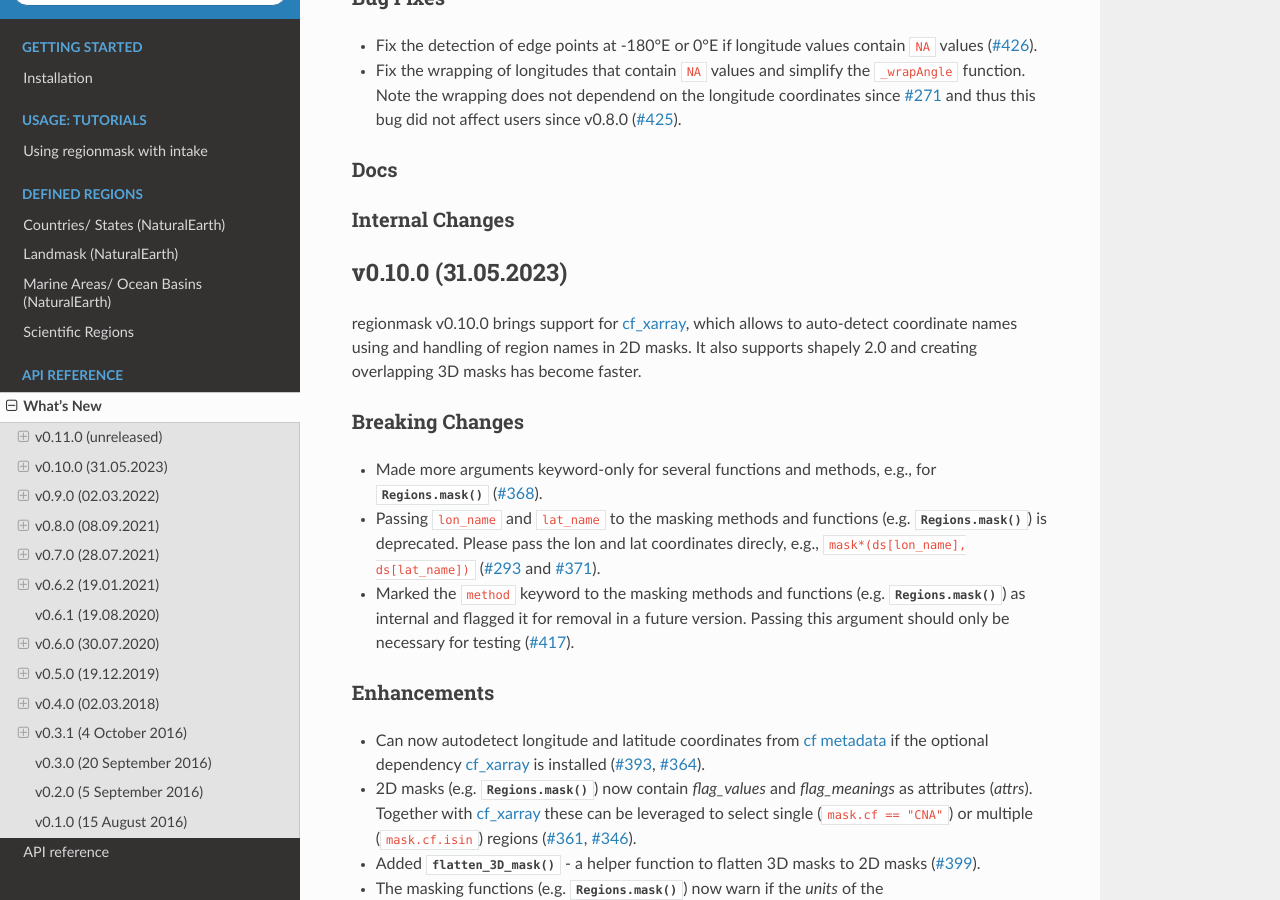
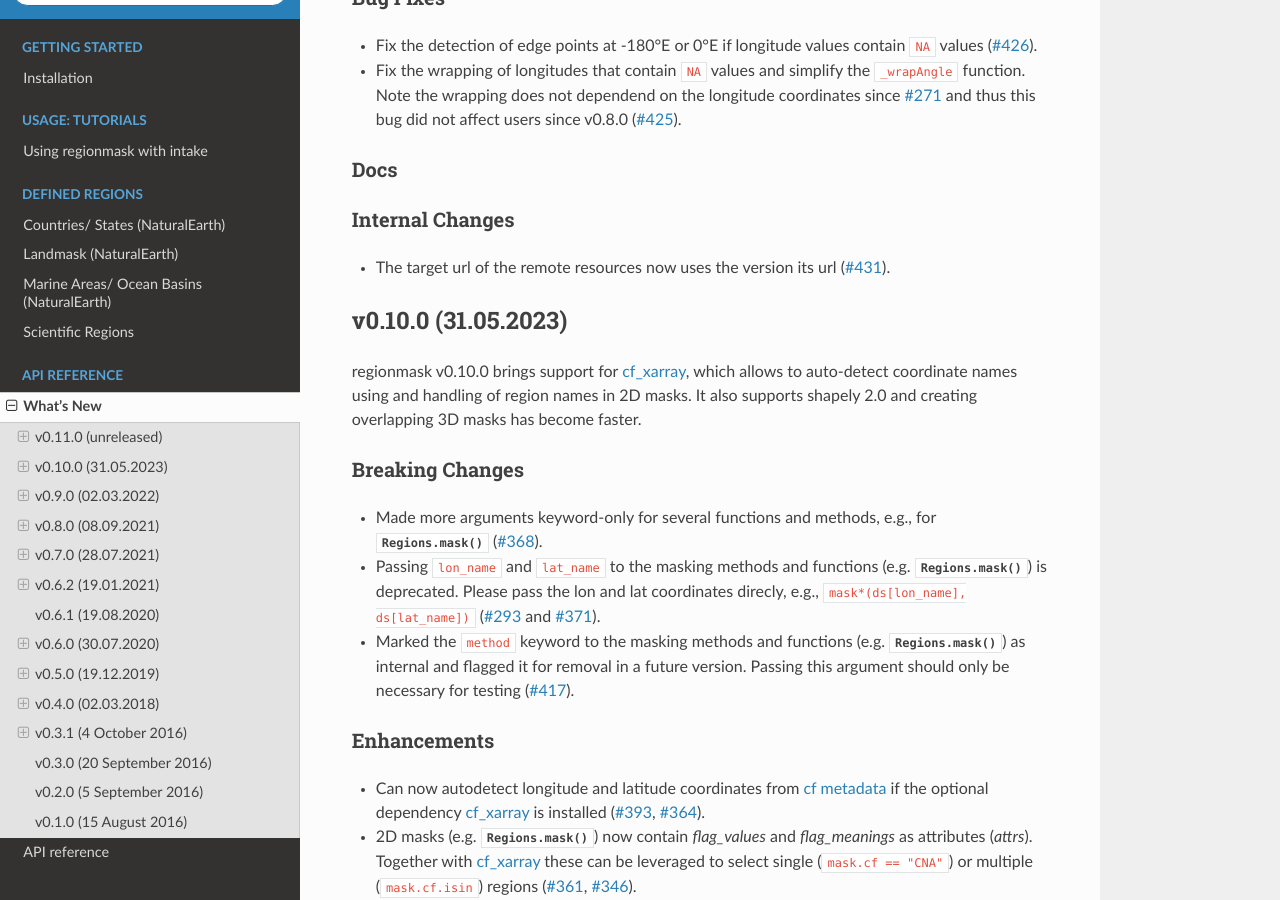
Before and after one commit to regionmask/regionmask, a Sphinx documentation site: the page built from docs/whats_new.rst, in a window 1280 px wide and 900 px high, scrolled down 1087 px. Built offline with Sphinx 7.4.7 and the Read the Docs theme 2.0.0, drawn with Linux system fonts in a browser that asks for light colours; pages that are not in the unit, such as notebooks, are missing from menus; the version number could not be read and is left out.

Commit message:
changelog

```diff
--- a/docs/whats_new.rst
+++ b/docs/whats_new.rst
@@ -64,6 +64,8 @@ Docs
 Internal Changes
 ~~~~~~~~~~~~~~~~
 
+- The target url of the remote resources now uses the version its url (:pull:`431`).
+
 
 v0.10.0 (31.05.2023)
 --------------------
@@ -76,7 +78,7 @@ Breaking Changes
 ~~~~~~~~~~~~~~~~
 
 - Made more arguments keyword-only for several functions and methods, e.g., for
-  :py:meth:`Regions.mask`  (:pull:`368`).
+  :py:meth:`Regions.mask` (:pull:`368`).
 - Passing ``lon_name`` and ``lat_name`` to the masking methods and functions (e.g. :py:meth:`Regions.mask`)
   is deprecated. Please pass the lon and lat coordinates direcly, e.g., ``mask*(ds[lon_name], ds[lat_name])``
   (:issue:`293` and :pull:`371`).
@@ -89,7 +91,7 @@ Enhancements
 
 - Can now autodetect longitude and latitude coordinates from `cf metadata <http://cfconventions.org/>`__
   if the optional dependency `cf_xarray <https://cf-xarray.readthedocs.io/en/latest/coord_axes.html>`__
-  is installed  (:pull:`393`, :issue:`364`).
+  is installed (:pull:`393`, :issue:`364`).
 - 2D masks (e.g. :py:meth:`Regions.mask`) now contain `flag_values` and `flag_meanings` as
   attributes (`attrs`). Together with `cf_xarray <https://cf-xarray.readthedocs.io/en/latest/flags.html>`__
   these can be leveraged to select single (``mask.cf == "CNA"``) or multiple (``mask.cf.isin``)
@@ -413,7 +415,7 @@ Docs
 - Mentioned how to calculate regional medians (:issue:`170`).
 - Mentioned how to open regions specified in a yaml file using intake and fsspec
   (:issue:`93`, :pull:`205`). By `Aaron Spring <https://github.com/aaronspring>`_.
-- Fixed the docstrings using `velin  <https://github.com/Carreau/velin>`__  (:pull:`231`).
+- Fixed the docstrings using `velin <https://github.com/Carreau/velin>`__ (:pull:`231`).
 
 Internal Changes
 ~~~~~~~~~~~~~~~~
@@ -612,7 +614,7 @@ Bug Fixes
 ~~~~~~~~~
 
  - Regions were missing a line when the coords were not closed and
-   :code:`subsample=False`  (:issue:`46`).
+   :code:`subsample=False` (:issue:`46`).
  - Fix a regression introduced by :pull:`47`: when plotting regions containing
    multipolygons :code:`_draw_poly` closed the region again and introduced a spurious
    line (closes :issue:`54`).
```
